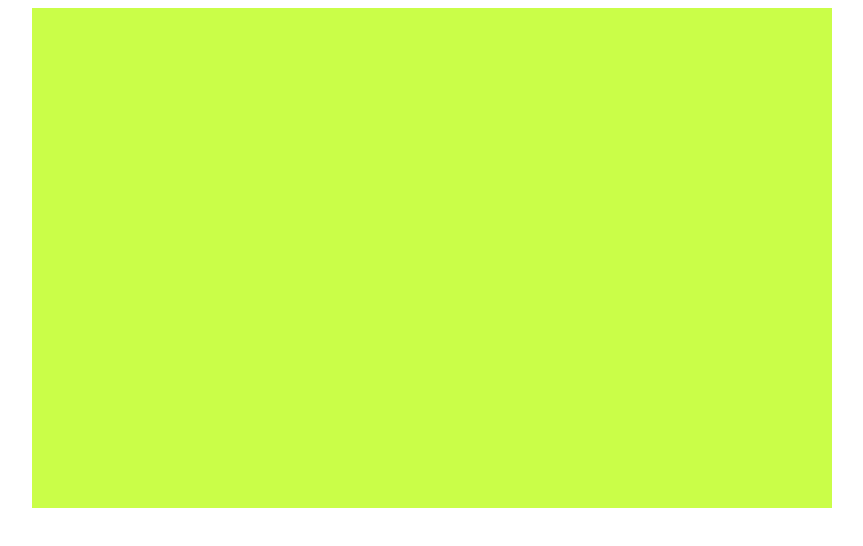
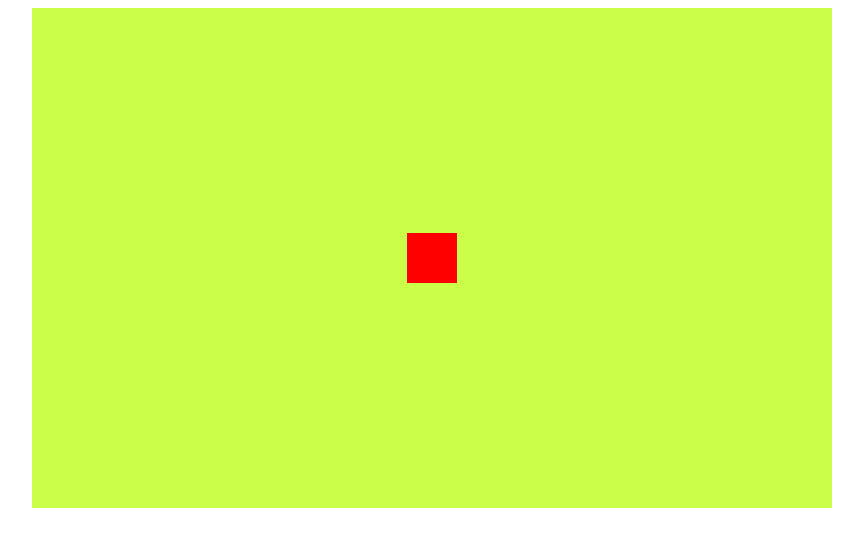
Before and after one commit to heitorgodau/IronQuest-The-Game, a plain HTML site: page index.html in a window 1280 px wide. Shown: the whole page, without its empty margins (208-1071 px from the left). Drawn offline with Linux system fonts and the light colour scheme.

Commit message:
Class Hero created. Methods createHero moveHero speedUp created. Engine of animation created.

```diff
--- a/index.html
+++ b/index.html
@@ -9,6 +9,6 @@
 </head>
 <body>
   <canvas id="game-screen" width="800" height="500"></canvas>
-
+<script src="src/js/class.js"></script>
 </body>
 </html>
--- a/src/js/app.js
+++ /dev/null
@@ -1,3 +0,0 @@
-const ctx = document.getElementById('game-screen').getContext('2d');
-
-ctx.filRect()
--- /dev/null
+++ b/src/js/class.js
@@ -0,0 +1,61 @@
+const gameScreen = document.getElementById('game-screen');
+const ctx = gameScreen.getContext('2d');
+
+class Hero{
+  constructor(name){
+    this.name = name;
+    this.img = 'red';
+    this.size = 50;
+    this.posX = (gameScreen.width/2) - (this.size/2);
+    this.posY = (gameScreen.height/2) - (this.size/2);
+    this.hp = 15;
+    this.str = 5;
+    this.speed = 1;
+  }
+  creatHero(){
+    ctx.fillStyle = this.img;
+    ctx.fillRect(this.posX, this.posY, this.size, this.size);
+    //console.log('olá')
+  }
+  speedUp(){
+    window.addEventListener('keydown', ev => ev.keyCode === 16 ? this.speed = 1 : this.speed = 2);
+  }
+  moveHero(){
+  window.addEventListener('keydown', ev => {
+    switch(ev.keyCode){
+      case 37:
+        this.posX -= this.speed;
+        console.log(this.posX, this.posY, this.speed);
+        break;
+      case 38:
+        this.posY += this.speed;
+        console.log(this.posX, this.posY, this.speed);
+        break;
+      case 39:
+        this.posX += this.speed;
+        console.log(this.posX, this.posY, this.speed);
+        break;
+      case 40:
+        this.posY -= this.speed;
+        console.log(this.posX, this.posY, this.speed);
+    }
+  })
+ }
+}
+
+const clear = () => ctx.clearRect(0,0, gameScreen.width, gameScreen.height);
+
+let hero = new Hero(name);
+const startGame = (name) => {
+  hero.creatHero();
+  hero.speedUp();
+  hero.moveHero();
+}
+
+const animate = () => {
+  clear();
+  startGame('iron');
+  window.requestAnimationFrame(animate);
+}
+
+animate();
```
